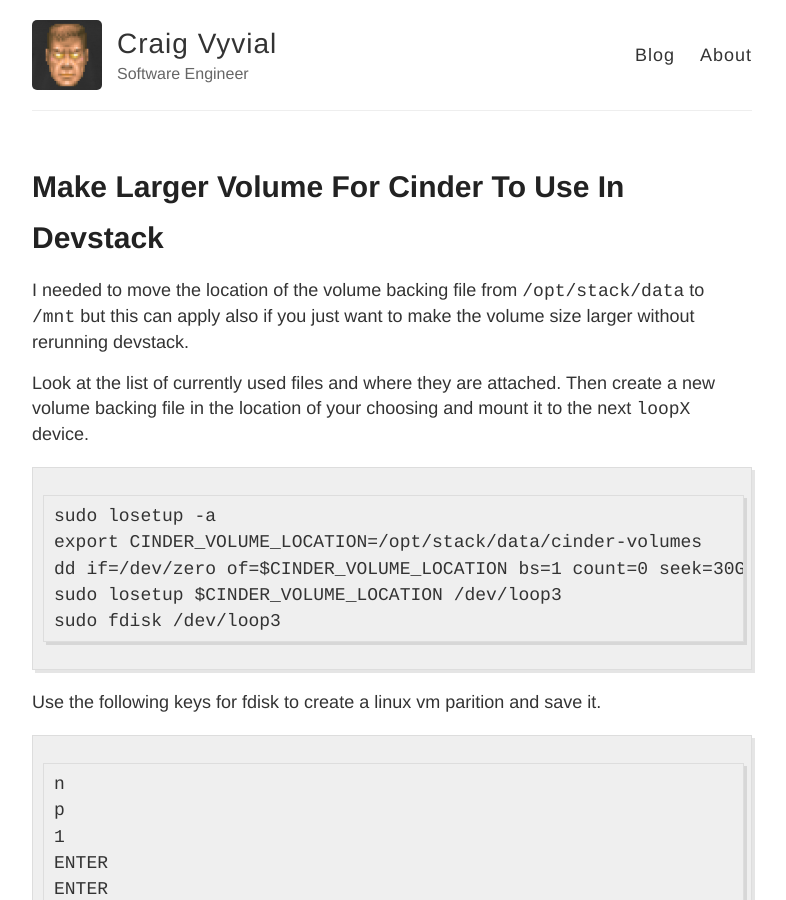
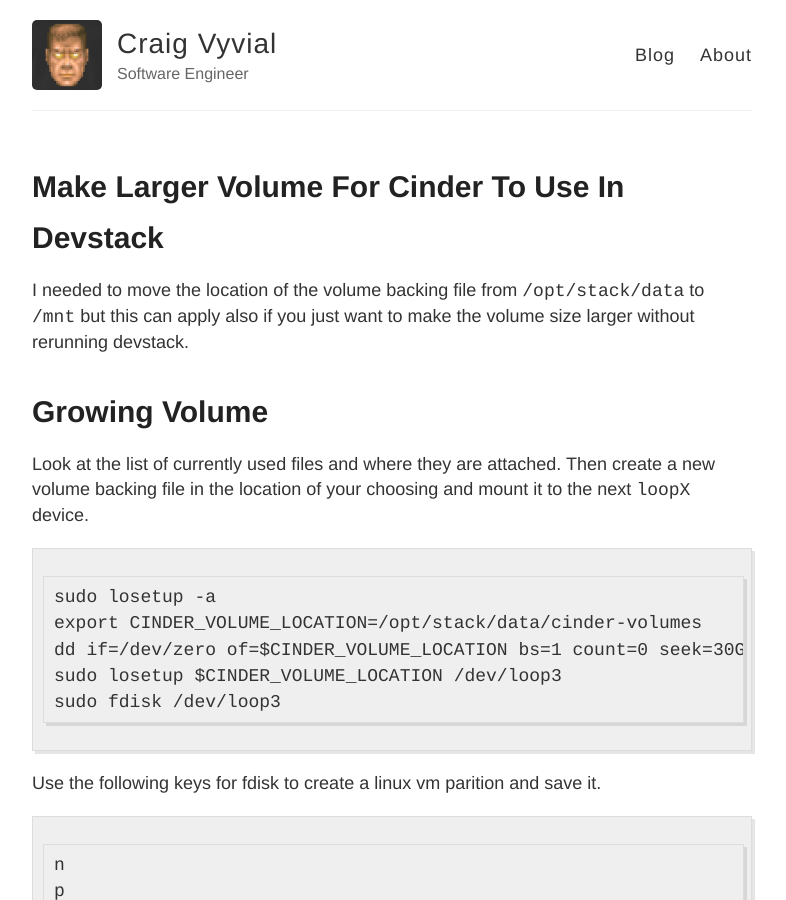
Before and after one commit to cp16net/cp16net.github.io, a Jekyll site: the page built from _posts/2016-02-04-Make-Larger-Volume-For-Cinder-To-Use-In-Devstack.md, in a window 1280 px wide and 900 px high. Shown: the whole window, without its empty margins (248-1034 px from the left). Built offline with Jekyll 4.4.1, drawn with Linux system fonts in a browser that asks for light colours.

Commit message:
formatting

```diff
--- a/_posts/2016-02-04-Make-Larger-Volume-For-Cinder-To-Use-In-Devstack.md
+++ b/_posts/2016-02-04-Make-Larger-Volume-For-Cinder-To-Use-In-Devstack.md
@@ -6,6 +6,8 @@ layout: post
 I needed to move the location of the volume backing file from
 `/opt/stack/data` to `/mnt` but this can apply also if you just want to
 make the volume size larger without rerunning devstack.
+
+# Growing Volume
 
 Look at the list of currently used files and where they are attached.
 Then create a new volume backing file in the location of your choosing
```
Also changed, not shown: _posts/2016-03-21-Openstack-Trove-Review-stats.md (+0 -2 lines).
